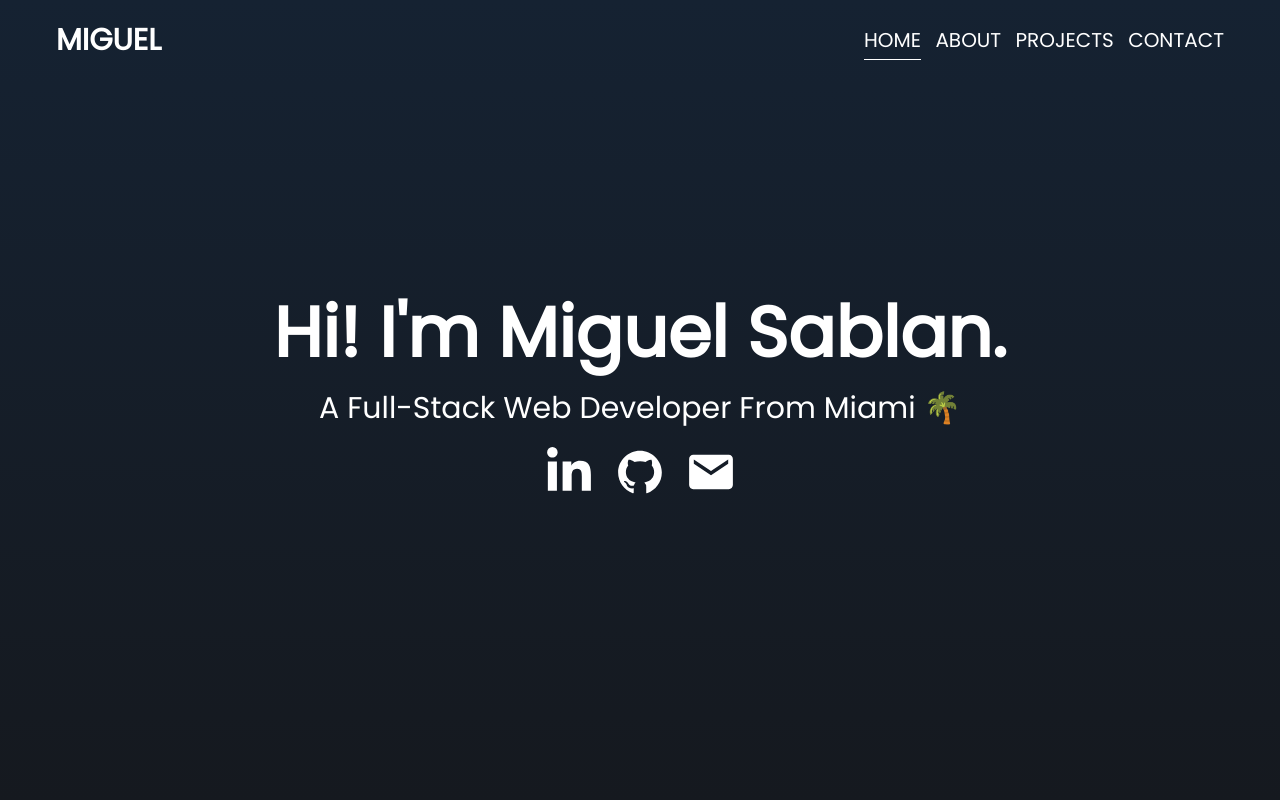
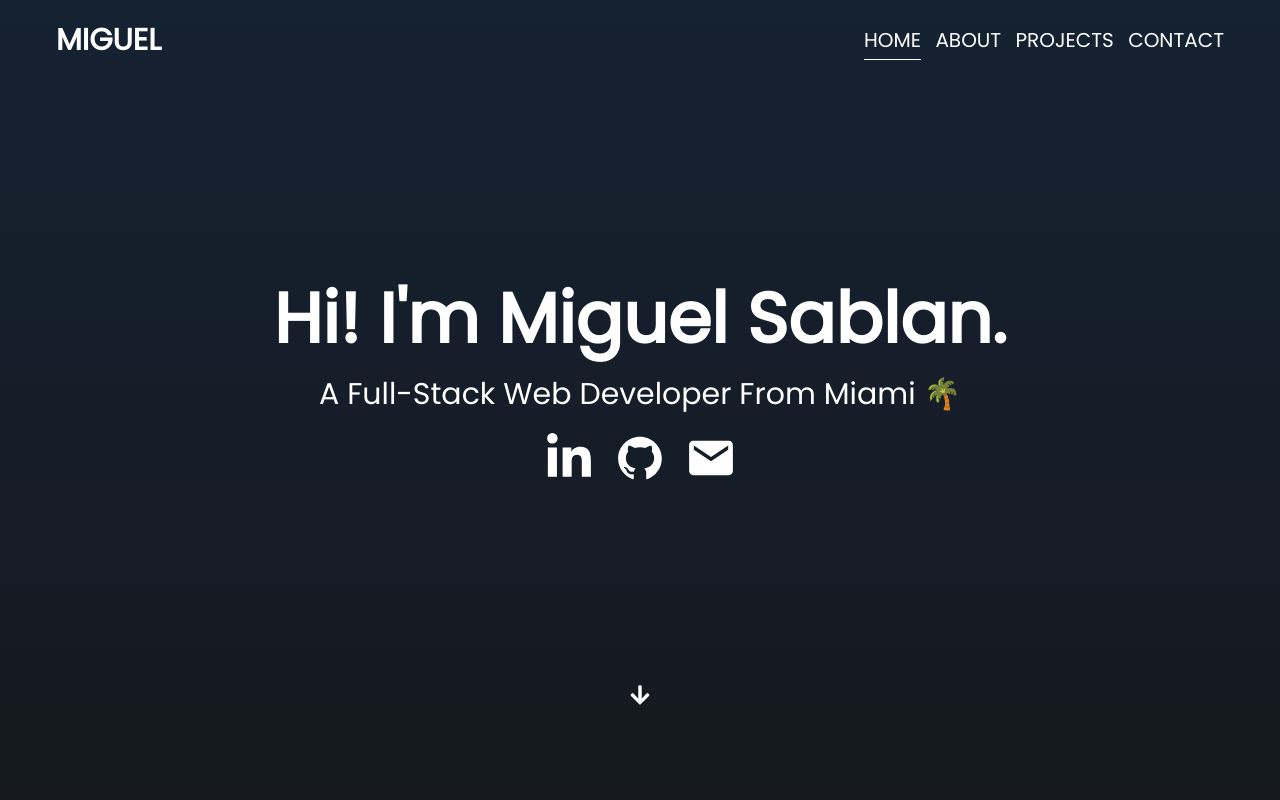
Before and after one commit to miguelSablan/portfolio-reactjs, a React (Create React App) app: page / in a window 1280 px wide. Shown: the top 800 px of the page. Built offline with nearby package versions, Linux system fonts and the light colour scheme.

Commit message:
added floating arrow

```diff
--- a/src/App.css
+++ b/src/App.css
@@ -49,3 +49,15 @@ body {
     opacity: 1;
   }
 }
+
+@keyframes bounce {
+  0%, 100% {
+    transform: translateY(-25%);
+    animation-timing-function: cubic-bezier();
+  }
+
+  50% {
+    transform: none;
+    animation-timing-function: cubic-bezier();
+  }
+}
--- a/src/components/Landing/LandingSection.css
+++ b/src/components/Landing/LandingSection.css
@@ -38,3 +38,11 @@
 .icon-container:hover {
   color: var(--color-primary);
 }
+
+.arrow {
+  opacity: 0;
+  animation: fadeInUp 1s forwards, bounce 1s infinite;
+  animation-delay: 1.6s;
+  position: relative;
+  top: 180px;
+}
--- a/src/components/Landing/LandingSection.jsx
+++ b/src/components/Landing/LandingSection.jsx
@@ -2,6 +2,8 @@ import "./LandingSection.css";
 import { FaLinkedinIn } from "react-icons/fa";
 import { AiFillGithub } from "react-icons/ai";
 import { IoMdMail } from "react-icons/io";
+import { FaArrowDown } from "react-icons/fa";
+import { Link } from "react-scroll";
 
 const LandingSection = () => {
   return (
@@ -35,6 +37,12 @@ const LandingSection = () => {
           <IoMdMail size="50px" />
         </a>
       </div>
+
+      <div className="arrow">
+        <Link to="projects" smooth duration={500} style={{ cursor: "pointer" }}>
+          <FaArrowDown size={"22px"} />
+        </Link>
+      </div>
     </section>
   );
 };
```
